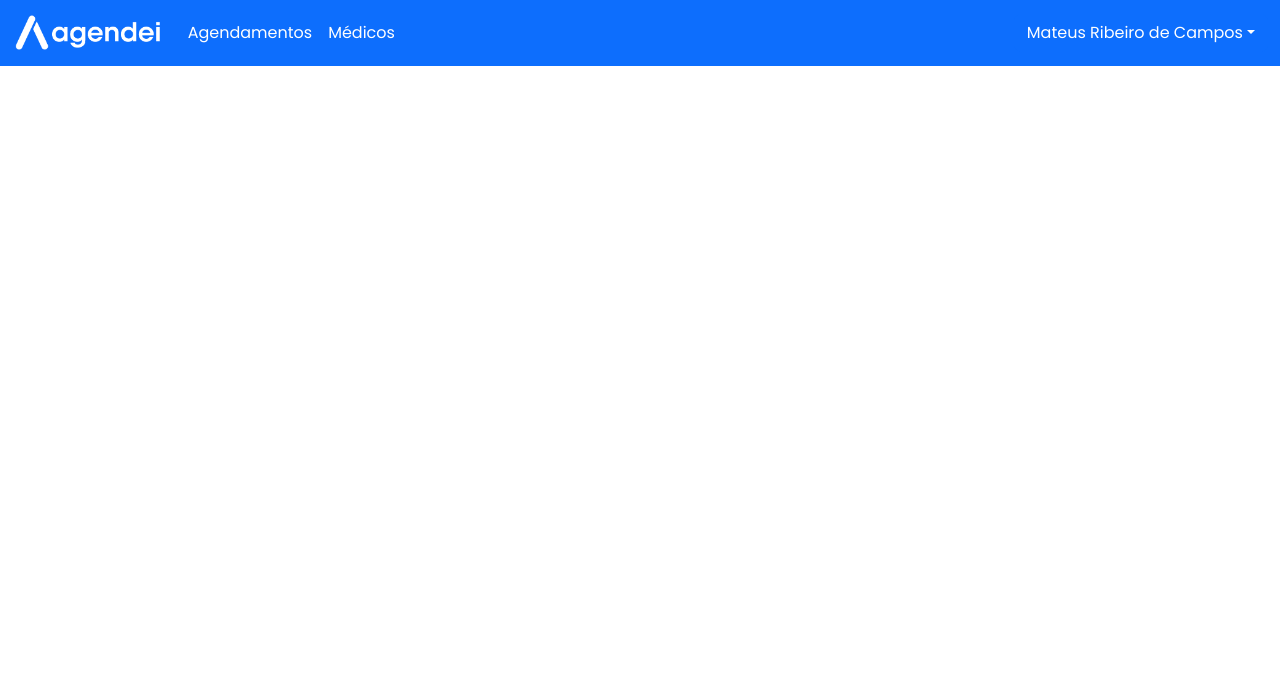
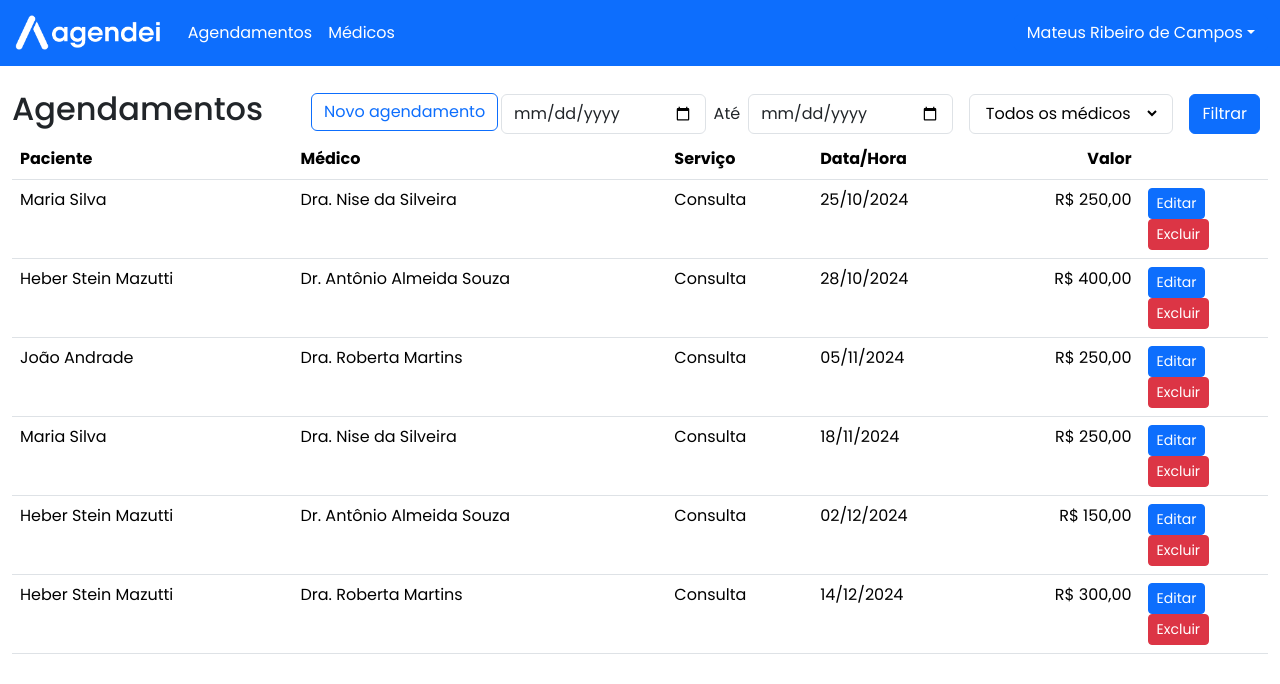
Before and after one commit to mateusribeirocampos/dragenda, a React (Vite) app in the folder agendei-web/: page /appointments in a window 1280 px wide. Shown: the top 684 px of the page. Built offline with nearby package versions, Linux system fonts and the light colour scheme.

Commit message:
feat: appointment page with table e data charged from api

```diff
--- /dev/null
+++ b/agendei-web/src/components/appointment/appoitment.jsx
@@ -0,0 +1,40 @@
+import PropTypes from 'prop-types';
+
+function Appointment(props) {
+
+  const dt = new Date(props.booking_date);
+
+  return (
+    <tr>
+      <td scope="col">{props.user}</td>
+      <td scope="col">{props.doctor}</td>
+      <td scope="col">{props.service}</td>
+      <td scope="col">{new Intl.DateTimeFormat('pt-BR', {dataStyle: 'short'}).format(dt)}</td>
+      <td scope="col" className="text-end">
+        { new Intl.NumberFormat('pt-BR', { style: 'currency', currency: 'BRL' }).format(props.price)}
+      </td>
+      <td scope="col">
+        <div>
+          <button className='btn btn-sm btn-primary'>Editar
+          </button>
+        </div>
+        <div>
+          <button className='btn btn-sm btn-danger'>Excluir
+
+          </button>
+        </div>
+      </td>
+    </tr>
+  );
+}
+
+Appointment.propTypes = {
+  user: PropTypes.string.isRequired,
+  doctor: PropTypes.string.isRequired,
+  service: PropTypes.string.isRequired,
+  booking_date: PropTypes.instanceOf(Date).isRequired,
+  price: PropTypes.number.isRequired,
+
+}
+
+export default Appointment;
--- /dev/null
+++ b/agendei-web/src/constants/data.js
@@ -0,0 +1,143 @@
+export const doctors = [
+    {
+        id_doctor: 1,
+        name: "Dr. Armando Matheus",
+        specialty: "Ginecologia e obstetrícia",
+        icon: "M"
+    },
+    {
+        id_doctor: 2,
+        name: "Dra. Ana Beatriz Rutini",
+        specialty: "Cardiologista",
+        icon: "F"
+    },
+    {
+        id_doctor: 3,
+        name: "Dr. Antônio Almeida Souza ",
+        specialty: "Pediatria",
+        icon: "M"
+    },
+    {
+        id_doctor: 4,
+        name: "Dra. Roberta Martins",
+        specialty: "Clínica Geral",
+        icon: "F"
+    },
+    {
+        id_doctor: 5,
+        name: "Dra. Nise da Silveira",
+        specialty: "Cirurgia Plástica",
+        icon: "F"
+    },
+    {
+        id_doctor: 6,
+        name: "Dr. Jonatan Silvestre",
+        specialty: "Pediatria",
+        icon: "M"
+    },
+    {
+        id_doctor: 7,
+        name: "Dr. José Eduardo Souza",
+        specialty: "Clínica Geral",
+        icon: "M"
+    },
+    {
+        id_doctor: 8,
+        name: "Dra. Adriana Melo",
+        specialty: "Clínica Geral",
+        icon: "F"
+    },
+    {
+        id_doctor: 9,
+        name: "Dra. Valeria Petri",
+        specialty: "Cirurgia Plástica",
+        icon: "F"
+    }
+
+];
+
+export const appointments = [
+    {
+        id_appointment: 1,
+        service: "Consulta",
+        doctor: "Dra. Nise da Silveira",
+        specialty: "Cirurgia Plástica",
+        booking_date: "2024-10-25",
+        booking_hour: "08:30",
+        user: "Maria Silva",
+        price: 250
+    },
+    {
+        id_appointment: 2,
+        service: "Consulta",
+        doctor: "Dr. Antônio Almeida Souza",
+        specialty: "Pediatria",
+        booking_date: "2024-10-28",
+        booking_hour: "15:40",
+        user: "Heber Stein Mazutti",
+        price: 400
+    },
+    {
+        id_appointment: 3,
+        service: "Consulta",
+        doctor: "Dra. Roberta Martins",
+        specialty: "Clínica Geral",
+        booking_date: "2024-11-05",
+        booking_hour: "14:15",
+        user: "João Andrade",
+        price: 250
+    },
+    {
+        id_appointment: 4,
+        service: "Consulta",
+        doctor: "Dra. Nise da Silveira",
+        specialty: "Cirurgia Plástica",
+        booking_date: "2024-11-18",
+        booking_hour: "11:00",
+        user: "Maria Silva",
+        price: 250
+    },
+    {
+        id_appointment: 5,
+        service: "Consulta",
+        doctor: "Dr. Antônio Almeida Souza",
+        specialty: "Pediatria",
+        booking_date: "2024-12-02",
+        booking_hour: "10:40",
+        user: "Heber Stein Mazutti",
+        price: 150
+    },
+    {
+        id_appointment: 6,
+        service: "Consulta",
+        doctor: "Dra. Roberta Martins",
+        specialty: "Clínica Geral",
+        booking_date: "2024-12-14",
+        booking_hour: "17:30",
+        user: "Heber Stein Mazutti",
+        price: 300
+    }
+]
+
+export const doctors_services = [
+    {
+        id_service: 1,
+        description: "Consulta Médica",
+        price: 500
+    },
+    {
+        id_service: 2,
+        description: "Drenagem Linfática",
+        price: 650
+    },
+    {
+        id_service: 3,
+        description: "Lipoaspiração",
+        price: 5000
+    },
+    {
+        id_service: 4,
+        description: "Mamoplastia",
+        price: 1700
+    }
+];
--- a/agendei-web/src/pages/appointments/appointments.jsx
+++ b/agendei-web/src/pages/appointments/appointments.jsx
@@ -1,12 +1,93 @@
+import { Link } from "react-router-dom";
 import Navbar from "../../components/navbar/navbar";
+import { doctors, appointments } from "../../constants/data.js";
+import Appointment from "../../components/appointment/appoitment.jsx";
 
 function Appointments() {
-  return <div>
-    <Navbar/>
 
+  function ClickEdit(id_appointment) {
+    console.log("Editar " + id_appointment);
+  }
 
-    <h1>Agendamentos</h1>
-  </div>
+  function ClickDelete(id_appointment) {
+    console.log("Excluir " + id_appointment);
+  }
+
+  return (
+    <div className="container-fluid mt-page">
+      <Navbar />
+
+      <div className="d-flex justify-content-between align-items-center">
+        <div>
+          <h2 className="d-inline">Agendamentos</h2>
+          <Link
+            to="appointments/add"
+            className="btn btn-outline-primary ms-5 mb-2"
+          >
+            Novo agendamento
+          </Link>
+        </div>
+
+        <div className="d-flex justify-content-end">
+          <input id="startDate" className="form-control" type="date" />
+          <span className="m-2">Até</span>
+          <input id="endDate" className="form-control" type="date" />
+
+          <div className="form-control ms-3 me-3">
+            <select name="doctors" id="doctors">
+              <option value="">Todos os médicos</option>
+
+              {doctors.map((doc) => {
+                return (
+                  <option key={doc.id_doctor} value={doc.id_doctor}>
+                    {doc.name}
+                  </option>
+                );
+              })}
+            </select>
+          </div>
+
+          <div className="d-grid gap-2">
+            <button className="btn btn-primary me-2"> Filtrar</button>
+          </div>
+        </div>
+      </div>
+
+      <div>
+        <table className="table table-hover">
+          <thead>
+            <tr>
+              <th scope="col">Paciente</th>
+              <th scope="col">Médico</th>
+              <th scope="col">Serviço</th>
+              <th scope="col">Data/Hora</th>
+              <th scope="col" className="text-end">
+                Valor
+              </th>
+              <th scope="col" className="col-buttons"></th>
+            </tr>
+          </thead>
+          <tbody>
+              {
+                appointments.map((ap) => {
+                  return <Appointment key={ap.id_appointment}
+                  id_appointment={ap.id_appointment}
+                  user={ap.user}
+                  doctor={ap.doctor}
+                  service={ap.service}
+                  booking_date={ap.booking_date}
+                  booking_hour={ap.booking_hour}
+                  price={ap.price}
+                  clickEdit={ClickEdit}
+                  clickDelete={ClickDelete}
+                  />
+                })
+              }
+          </tbody>
+        </table>
+      </div>
+    </div>
+  );
 }
 
 export default Appointments;
--- a/agendei-web/src/styles/global.css
+++ b/agendei-web/src/styles/global.css
@@ -5,3 +5,14 @@ body {
   font-family: "Poppins";
   overflow-x: hidden;
 }
+
+.mt-page {
+  margin-top: 90px;
+}
+
+select {
+  border: 0px;
+  background-color: #fff;
+  cursor: pointer;
+  width: 100%;
+}
```
Also changed, not shown: 1 other file (tests, documents, lock files or other folders).
